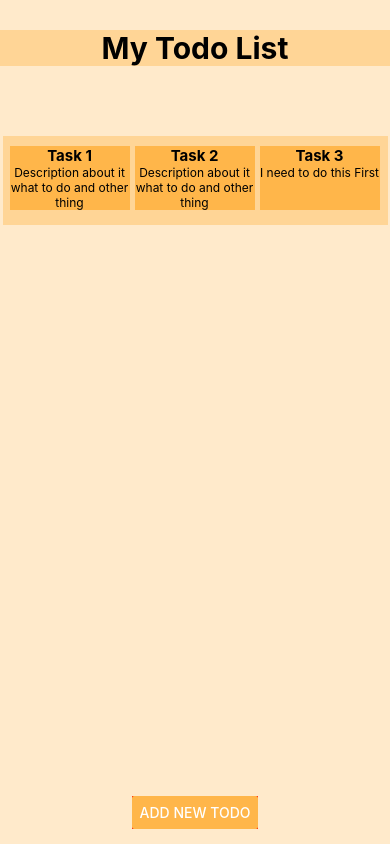
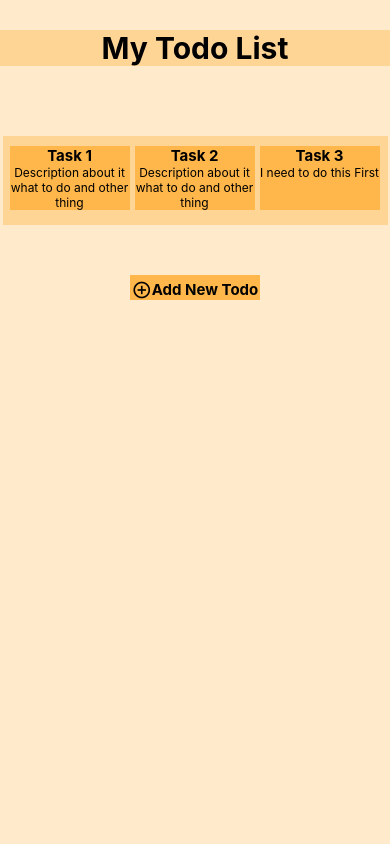
Before and after one commit to sapkotakristal1029/myToDoList, a React Native app: screen / in a window 390 px wide. Built offline with nearby package versions, Linux system fonts and the light colour scheme.

Commit message:
Image in add button

```diff
--- a/App.js
+++ b/App.js
@@ -1,6 +1,6 @@
 import { StatusBar } from 'expo-status-bar';
-import { StyleSheet, Text, View, Button,Alert } from 'react-native';
-
+import { StyleSheet, Text, View, Button,Alert,Pressable } from 'react-native';
+import{MaterialIcons} from '@expo/vector-icons'
 
 export default function App() {
   return (
@@ -24,13 +24,18 @@ export default function App() {
           </View>
 
         </View>
-        <View style = {styles.button}>
-          <Button
-              title = "Add New Todo"
-              onPress = {()=> Alert.alert("New List To Add")}
-              color="#ffb64a"
-              />
-        </View>
+
+          <Pressable
+              onPress={()=>{Alert.alert('New app')}}
+              style = {styles.addButton}>
+                <MaterialIcons name='add-circle-outline' style = {{fontWeight:'bold'}} size={20} color='black'/>
+                <Text style = {styles.addText}>Add New Todo</Text>
+          </Pressable>
+
+
+
+
+
 
       <StatusBar style="auto" />
     </View>
@@ -66,6 +71,7 @@ const styles = StyleSheet.create({
     paddingTop: 10,
     paddingRight: 7,
     paddingLeft: 7,
+    marginBottom: 50,
     // height: 500,
     backgroundColor: '#ffd596',
     flexWrap: 'wrap',
@@ -90,9 +96,18 @@ const styles = StyleSheet.create({
     fontSize: 12,
     textAlign: 'center',
   },
-  button:{
-    backgroundColor: 'red',
-    position: 'absolute',
-    bottom: 15,
+  addButton:{
+    flexDirection: 'row',
+    paddingTop:5,
+    width: 130,
+    height:25,
+    backgroundColor: '#ffb64a',
+    textAlign: 'center',
+    justifyContent: 'center',
+  },
+  addText:{
+    fontWeight: 'bold',
+    fontSize: 15,
   }
+
 });
```
